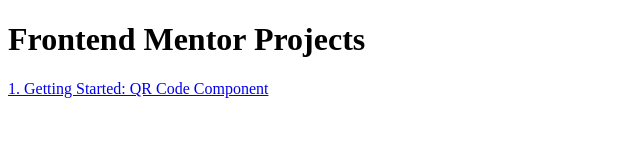
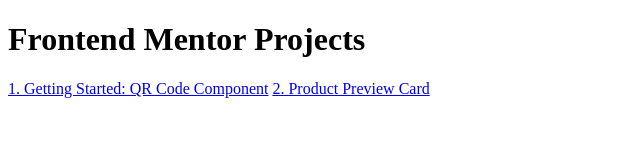
Before and after one commit to cassidy58a/Frontend-Mentor-Projects, a plain HTML site: page index.html in a window 1280 px wide. Shown: the whole page, without its empty margins (0-640 px from the left). Drawn offline with Linux system fonts and the light colour scheme.

Commit message:
Update index.html

```diff
--- a/index.html
+++ b/index.html
@@ -8,6 +8,7 @@
 <body>
 	<h1>Frontend Mentor Projects</h1>
 	<a href="QR-Code-Component/QR-Code-Component.html">1. Getting Started: QR Code Component</a>
+	<a href="product-preview-card/product-preview-card.html">2. Product Preview Card</a>
 </body>
 
 </html>
```
